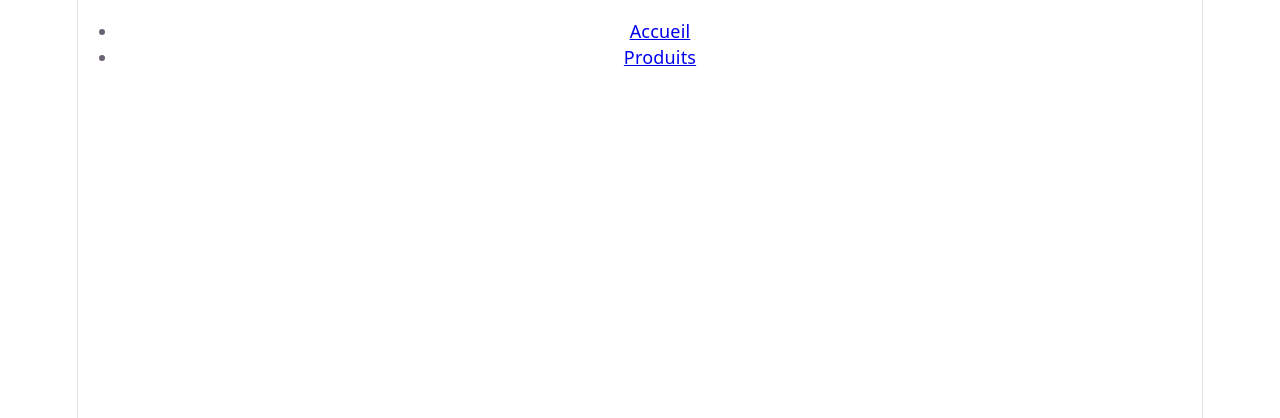
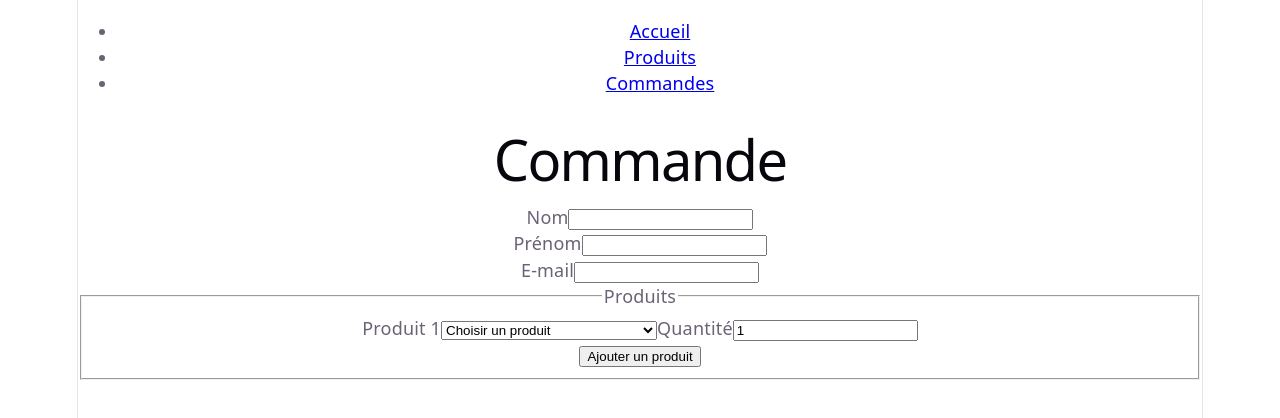
Before and after one commit to Kant-Righteous/MIAGE-M2-IPM, a React app in the folder developpement-front/demo/mini-project/app/: page /orders in a window 1280 px wide. Before the commit this address had no page. Shown: the top 418 px of the page. Built offline with nearby package versions, Linux system fonts and the light colour scheme; the HTML template or start-up script is replaced by a standard one.

Commit message:
feat: 添加订单填写页面和路由

```diff
--- a/developpement-front/demo/mini-project/app/src/App.jsx
+++ b/developpement-front/demo/mini-project/app/src/App.jsx
@@ -3,6 +3,7 @@ import { Link, Route, Routes } from 'react-router-dom'
 import initialProducts from './model/products.json'
 import { filterProducts, getCategoryStats } from './model/productModel.js'
 import HomePage from './pages/HomePage.jsx'
+import OrdersPage from './pages/OrdersPage.jsx'
 import ProductsPage from './pages/ProductsPage.jsx'
 import './App.css'
 
@@ -32,6 +33,7 @@ function App() {
         <ul>
           <li><Link to="/">Accueil</Link></li>
           <li><Link to="/products">Produits</Link></li>
+          <li><Link to="/orders">Commandes</Link></li>
         </ul>
       </nav>
       <Routes>
@@ -47,6 +49,7 @@ function App() {
             />
           }
         />
+        <Route path="/orders" element={<OrdersPage products={products} />} />
       </Routes>
     </>
   )
--- /dev/null
+++ b/developpement-front/demo/mini-project/app/src/pages/OrdersPage.jsx
@@ -0,0 +1,111 @@
+import { useState } from 'react'
+
+function OrdersPage({ products }) {
+  const [customer, setCustomer] = useState({ lastName: '', firstName: '', email: '' })
+  const [items, setItems] = useState([{ productId: '', quantity: 1 }])
+  const availableProducts = products.filter((product) => product.quantity > 0)
+  const selectedProductIds = new Set(items.map((item) => item.productId))
+
+  const updateCustomer = (field, value) => {
+    setCustomer((current) => ({ ...current, [field]: value }))
+  }
+
+  const updateItem = (index, field, value) => {
+    setItems((current) => current.map((item, itemIndex) => (
+      itemIndex === index ? { ...item, [field]: value } : item
+    )))
+  }
+
+  return (
+    <main>
+      <h1>Commande</h1>
+      <form>
+        <div>
+          <label htmlFor="last-name">Nom</label>
+          <input
+            id="last-name"
+            name="lastName"
+            value={customer.lastName}
+            onChange={(event) => updateCustomer('lastName', event.target.value)}
+            required
+          />
+        </div>
+        <div>
+          <label htmlFor="first-name">Prénom</label>
+          <input
+            id="first-name"
+            name="firstName"
+            value={customer.firstName}
+            onChange={(event) => updateCustomer('firstName', event.target.value)}
+            required
+          />
+        </div>
+        <div>
+          <label htmlFor="email">E-mail</label>
+          <input
+            id="email"
+            name="email"
+            type="email"
+            value={customer.email}
+            onChange={(event) => updateCustomer('email', event.target.value)}
+            required
+          />
+        </div>
+        <fieldset>
+          <legend>Produits</legend>
+          {items.map((item, index) => {
+            const selectedProduct = products.find((product) => product.id === item.productId)
+
+            return (
+              <div key={index}>
+                <label htmlFor={`product-${index}`}>Produit {index + 1}</label>
+                <select
+                  id={`product-${index}`}
+                  value={item.productId}
+                  onChange={(event) => updateItem(index, 'productId', event.target.value)}
+                  required
+                >
+                  <option value="">Choisir un produit</option>
+                  {availableProducts.map((product) => (
+                    <option
+                      key={product.id}
+                      value={product.id}
+                      disabled={selectedProductIds.has(product.id) && product.id !== item.productId}
+                    >
+                      {product.name} ({product.quantity} disponibles)
+                    </option>
+                  ))}
+                </select>
+                <label htmlFor={`quantity-${index}`}>Quantité</label>
+                <input
+                  id={`quantity-${index}`}
+                  type="number"
+                  min="1"
+                  max={selectedProduct?.quantity}
+                  step="1"
+                  value={item.quantity}
+                  onChange={(event) => updateItem(index, 'quantity', event.target.value)}
+                  required
+                />
+                {items.length > 1 && (
+                  <button type="button" onClick={() => setItems((current) => current.filter((_, itemIndex) => itemIndex !== index))}>
+                    Retirer
+                  </button>
+                )}
+              </div>
+            )
+          })}
+          <button
+            type="button"
+            onClick={() => setItems((current) => [...current, { productId: '', quantity: 1 }])}
+            disabled={items.length >= availableProducts.length}
+          >
+            Ajouter un produit
+          </button>
+        </fieldset>
+      </form>
+    </main>
+  )
+}
+
+export default OrdersPage
```
